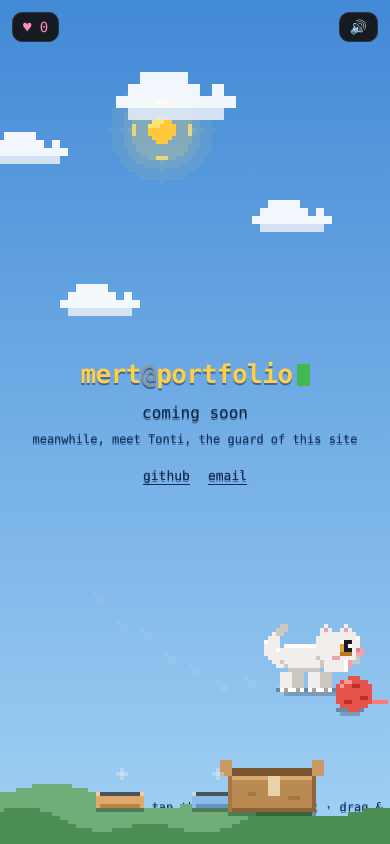
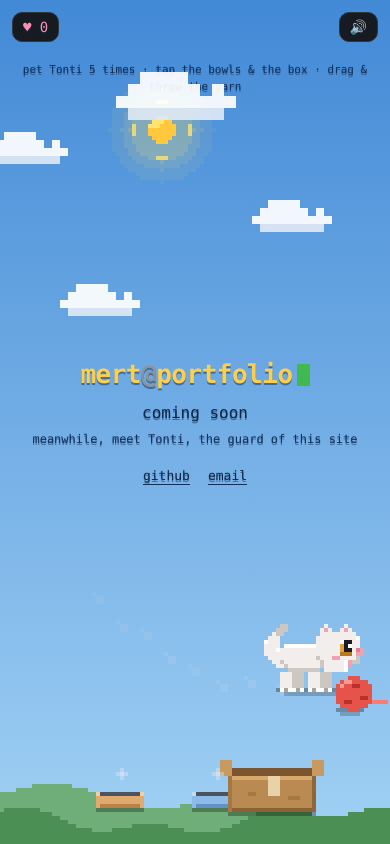
Before and after one commit to mertpural/mertpural.github.io, a plain HTML site: page index.html in a window 390 px wide. Drawn offline with Linux system fonts and the light colour scheme; no server answers.

Commit message:
Shared global pet counter, phone/tablet layout fixes, m4a audio for Safari, touch tweaks
Co-Authored-By: Claude Sonnet 5.5 <noreply@anthropic.com>

```diff
--- a/index.html
+++ b/index.html
@@ -8,9 +8,9 @@
 <link rel="icon" href="favicon.svg" type="image/svg+xml">
 <link rel="icon" href="favicon.png" type="image/png">
 <style>
-:root{--bg:#0d1117;--gold:#d4a540;--white:#e6edf3;--dim:#6e7681;--hint:#57606a;--ink:#e6edf3;--sky-top:#070b16;--sky-bot:#101a33;--tsh:none}
+:root{--bg:#0d1117;--gold:#d4a540;--white:#e6edf3;--dim:#aab4c2;--hint:#aab4c2;--ink:#e6edf3;--sky-top:#070b16;--sky-bot:#101a33;--tsh:none}
 *{box-sizing:border-box}
-html,body{margin:0;height:100%;overflow:hidden;background:linear-gradient(180deg,var(--sky-top) 0%,var(--sky-bot) 100%);color:var(--white);text-shadow:var(--tsh);
+html,body{margin:0;height:100%;min-height:100dvh;overflow:hidden;background:linear-gradient(180deg,var(--sky-top) 0%,var(--sky-bot) 100%);color:var(--white);text-shadow:var(--tsh);
  font-family:ui-monospace,SFMono-Regular,Menlo,Consolas,"Liberation Mono","Courier New",monospace;touch-action:none;
  -webkit-user-select:none;user-select:none;-webkit-tap-highlight-color:transparent}
 main{position:fixed;inset:0;display:flex;flex-direction:column;align-items:center;justify-content:center;text-align:center;padding:24px;pointer-events:none}
@@ -32,6 +32,8 @@ h1 .at{color:#8b949e}
  border-radius:10px;padding:6px 10px;font:inherit;font-size:14px;cursor:pointer}
 #mute:hover{border-color:var(--gold)}
 #cnt{position:fixed;top:calc(12px + env(safe-area-inset-top));left:12px;z-index:4;background:#161b22;border:1px solid #30363d;color:#ff8fb1;border-radius:10px;padding:6px 10px;font-size:14px;pointer-events:none}
+@media (max-width:640px),(max-height:520px){.hint{bottom:auto;top:calc(62px + env(safe-area-inset-top));padding:0 20px;font-size:11px;line-height:1.5}}
+@media (pointer:coarse){#mute{padding:10px 14px;font-size:18px}#cnt{padding:10px 14px;font-size:16px}.links{gap:26px}.links a{padding:10px 4px}}
 .fade{opacity:0;animation:f .8s forwards}
 @keyframes f{to{opacity:1}}
 </style></head>
@@ -72,7 +74,7 @@ let lastInteract=0, hearts=[], prints=[], zs=[], stars=[];
 const mkStars=()=>{stars=[];for(let i=0;i<34;i++)stars.push({x:Math.random(),y:Math.random(),p:Math.random()*6,s:1});};
 function bounds(){return{minX:16,maxX:W-16,minY:30,maxY:H-6}}
 function resize(){
-  S=clamp(Math.round(innerWidth/110),3,6);
+  S=clamp(Math.round(Math.min(innerWidth/110,innerHeight/130)),3,6);
   W=Math.ceil(innerWidth/S);H=Math.ceil(innerHeight/S);
   cv.width=W;cv.height=H;cv.style.width=W*S+'px';cv.style.height=H*S+'px';
   ctx.imageSmoothingEnabled=false;
@@ -100,7 +102,8 @@ function playSnd(n,o){
 function unlock(){
   if(!ac){try{ac=new (window.AudioContext||window.webkitAudioContext)();master=ac.createGain();master.gain.value=.6;master.connect(ac.destination);}catch(e){ac=null;}}
   if(ac&&ac.state==='suspended')ac.resume();
-  if(ac&&!SND.loading){SND.loading=1;loadSnd('meow','sounds/meow.m4a');loadSnd('mrrp','sounds/mrrp.m4a');loadSnd('meowOld','sounds/meow-old.opus');loadSnd('purr','sounds/purr.ogg');loadSnd('crunch','sounds/crunch.ogg');loadSnd('water','sounds/water.mp3');loadSnd('bite','sounds/bite.ogg');loadSnd('lap','sounds/lap.m4a');loadSnd('munch','sounds/munch.m4a');}
+  if(ac&&!SND.silent){SND.silent=1;try{const sb=ac.createBuffer(1,1,22050),ss=ac.createBufferSource();ss.buffer=sb;ss.connect(ac.destination);ss.start(0);}catch(e){}}
+  if(ac&&!SND.loading){SND.loading=1;loadSnd('meow','sounds/meow.m4a');loadSnd('mrrp','sounds/mrrp.m4a');loadSnd('meowOld','sounds/meow-old.m4a');loadSnd('purr','sounds/purr.m4a');loadSnd('crunch','sounds/crunch.m4a');loadSnd('water','sounds/water.mp3');loadSnd('bite','sounds/bite.m4a');loadSnd('lap','sounds/lap.m4a');loadSnd('munch','sounds/munch.m4a');}
 }
 function meow(kind){
   if(!ac||muted)return;
@@ -191,6 +194,8 @@ function stopPurr(){
 }
 muteBtn.addEventListener('click',e=>{e.stopPropagation();unlock();muted=!muted;muteBtn.textContent=muted?'🔇':'🔊';if(muted){stopPurr();stopEatLoop();}});
 muteBtn.addEventListener('pointerdown',e=>e.stopPropagation());
+addEventListener('touchend',unlock,{passive:true});addEventListener('click',unlock);
+document.addEventListener('visibilitychange',()=>{if(document.hidden){stopPurr();stopEatLoop();}});
 
 /* ---------- gun/gece ---------- */
 let night=false,hourF=12,lightK=0,warmG=0;
@@ -205,16 +210,28 @@ function setMode(){
   lightK=a[3]+(b[3]-a[3])*t;night=lightK<.15;
   warmG=Math.max(0,1-Math.abs(hourF-6.3)/1.6,1-Math.abs(hourF-19.2)/1.8);
   const r=document.documentElement.style;
+  const dk=lightK>.6;
   r.setProperty('--sky-top',top);r.setProperty('--sky-bot',bot);
-  r.setProperty('--ink',mixC('#e6edf3','#0e2748',lightK));r.setProperty('--gold',mixC('#d4a540','#ffcf4a',lightK));r.setProperty('--dim',mixC('#6e7681','#12305c',lightK));r.setProperty('--hint',mixC('#57606a','#12305c',lightK));
-  r.setProperty('--tsh',lightK>.25?'0 2px 0 rgba(18,48,92,'+(.55*lightK).toFixed(2)+')':'none');
+  r.setProperty('--ink',dk?'#0e2748':'#e6edf3');r.setProperty('--gold',dk?'#ffcf4a':'#d4a540');
+  r.setProperty('--dim',dk?'#12305c':'#aab4c2');r.setProperty('--hint',dk?'#12305c':'#aab4c2');
+  r.setProperty('--tsh',dk?'0 2px 0 rgba(18,48,92,.5)':'none');
 }
 setMode();setInterval(setMode,30000);
 /* ---------- sevme sayaci ---------- */
-const cntEl=document.getElementById('cnt');let pets=0;
+const cntEl=document.getElementById('cnt');let pets=0,total=null;
+const CNT='https://abacus.jasoncameron.dev',CNS='piercies3sc-cat',CKEY='hearts';
 try{pets=parseInt(localStorage.getItem('tontiPets'),10)||0;}catch(e){}
-cntEl.textContent='♥ '+pets;
-function bump(){pets++;cntEl.textContent='♥ '+pets;try{localStorage.setItem('tontiPets',pets);}catch(e){}if(pets%25===0)say(pets+' pets!');}
+function showCount(){cntEl.textContent='♥ '+(total!==null?total:pets);}
+function loadTotal(){
+  if(document.hidden)return;
+  fetch(CNT+'/get/'+CNS+'/'+CKEY).then(r=>r.status===404?{value:0}:r.json()).then(j=>{if(typeof j.value==='number'){total=Math.max(total||0,j.value);showCount();}}).catch(()=>{});
+}
+showCount();loadTotal();setInterval(loadTotal,30000);
+function bump(){
+  pets++;try{localStorage.setItem('tontiPets',pets);}catch(e){}
+  if(total!==null)total++;showCount();
+  fetch(CNT+'/hit/'+CNS+'/'+CKEY).then(r=>r.json()).then(j=>{if(typeof j.value==='number'){total=Math.max(j.value,total||0);showCount();if(total%100===0)say('♥ '+total+' pets!');}}).catch(()=>{});
+}
 /* ---------- konusma balonu ---------- */
 let bubTimer=0;
 function say(txt){bub.textContent=txt;bub.classList.add('on');clearTimeout(bubTimer);bubTimer=setTimeout(()=>bub.classList.remove('on'),1100);placeBub();}
```
Also changed, not shown: 9 other files.
